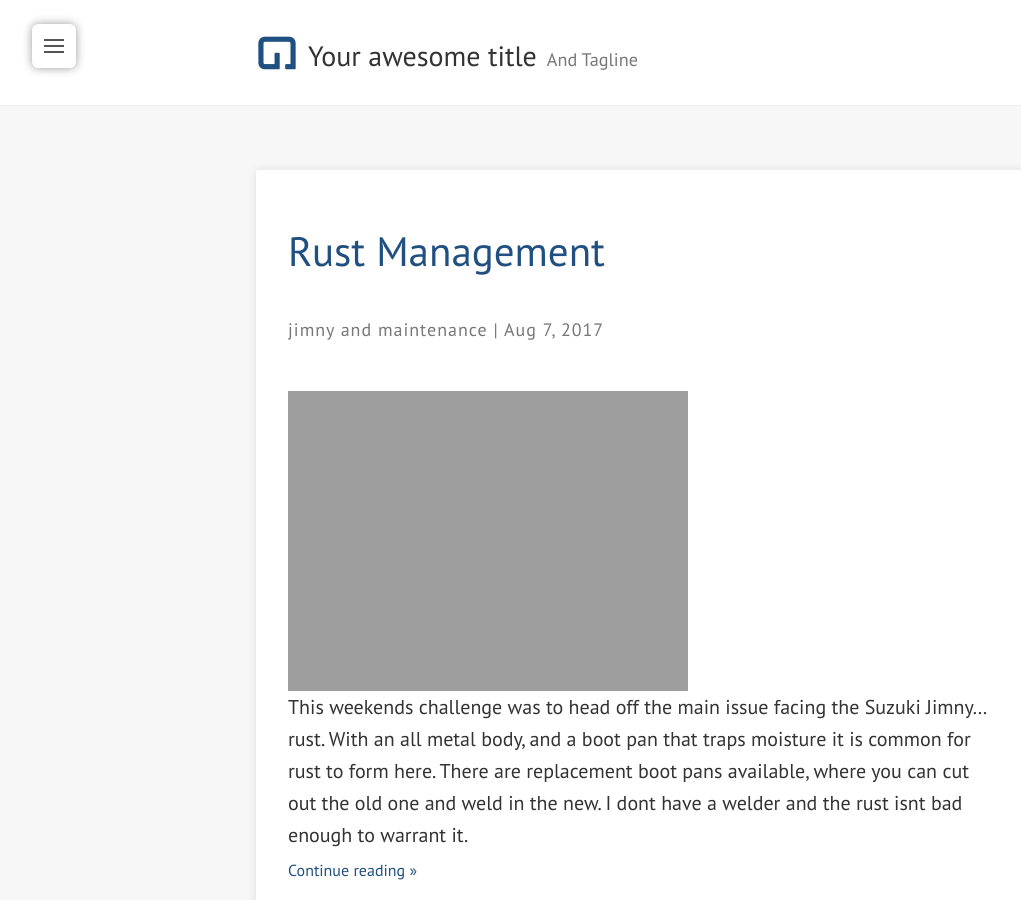
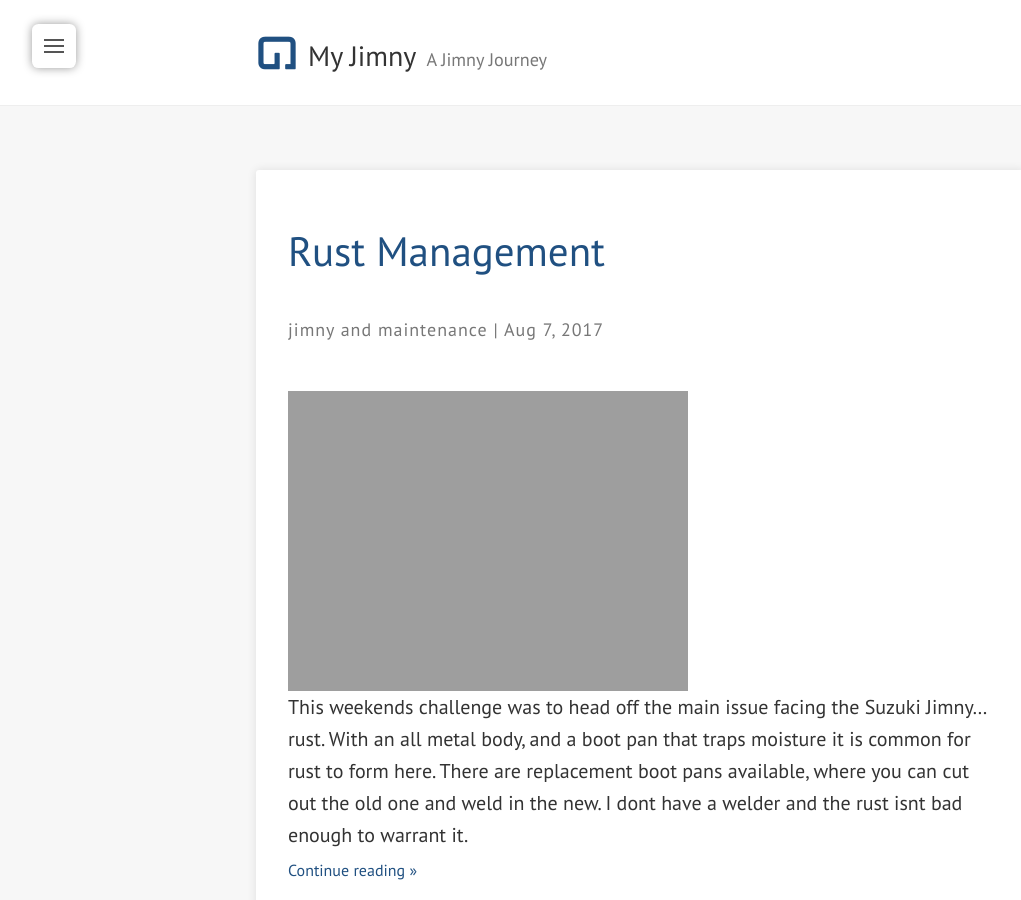
Before and after one commit to hobojoe720/hobojoe720.github.io, a Jekyll site: the page built from index.html, in a window 1280 px wide and 900 px high. Shown: the whole window, without its empty margins (0-1021 px from the left). Built offline with Jekyll 4.4.1, drawn with Linux system fonts in a browser that asks for light colours; nearby versions of some CDN libraries; the list of posts is cut into pages by our own code.

Commit message:
ConfigYML

```diff
--- a/_config.yml
+++ b/_config.yml
@@ -1,14 +1,14 @@
 # Site settings
-title: Your awesome title
-tagline: And Tagline
+title: My Jimny
+tagline: A Jimny Journey
 email: gayanvirajith@gmail.com
 description: > # this means to ignore newlines until "baseurl:"
   Hi, I’m a professional UI/UX designer and web developer.
   I love being minimal and creative.
-baseurl: "/gaya" # the subpath of your site, e.g. /blog/
-url: "http://gayan.me" # the base hostname & protocol for your site
+baseurl: "/" # the subpath of your site, e.g. /blog/
+url: "http://myjimny.co.uk" # the base hostname & protocol for your site
 logourl: /assets/images/logo.png # Site logo
-author: "Tom Warlker"
+author: "Chris W"
 author_thumbnail: "/assets/images/avatar.jpg" # Author avatar
 # Theme customization - please change from the defaults!
 theme:
```
